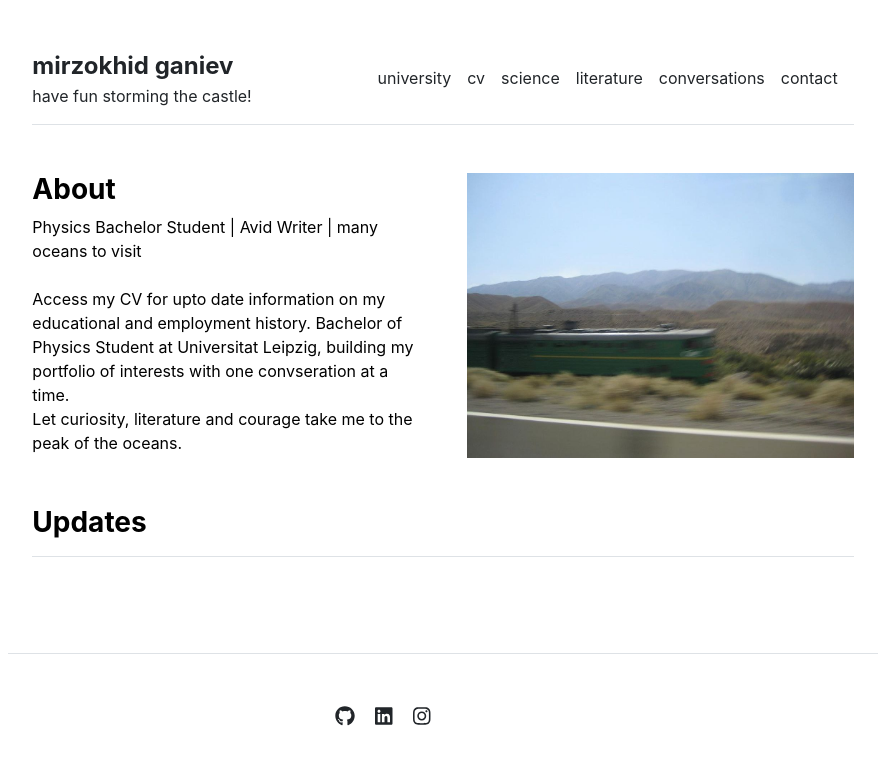
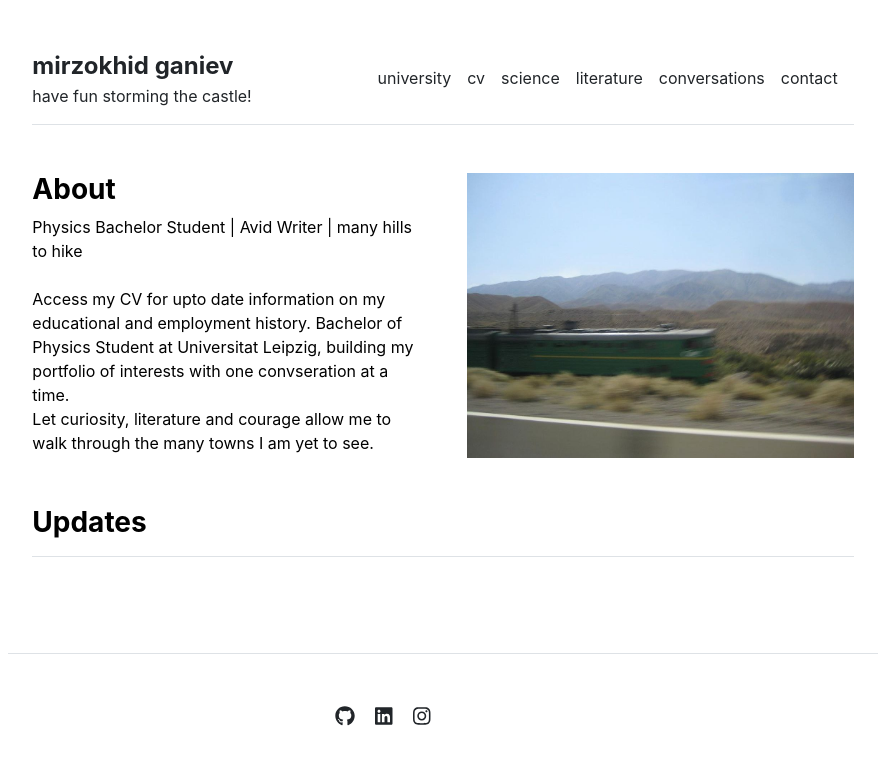
Before and after one commit to Mirzokhid/mirzokhid.github.io, a Jekyll site: the page built from README.md, in a window 1280 px wide. Shown: the top 765 px of the page, without its empty margins (197-1082 px from the left). Built offline with Jekyll 4.4.1, drawn with Linux system fonts in a browser that asks for light colours; our own code applies the rules of GitHub Pages for plain Markdown files.

Commit message:
Update home.html

```diff
--- a/_layouts/home.html
+++ b/_layouts/home.html
@@ -5,8 +5,8 @@ layout: default
 <div class="row g-5 mb-5">
   <div class="col-md-6">
     <h3 class="fw-bold">About</h3>
-    Physics Bachelor Student | Avid Writer | many oceans to visit <br><br>
-    Access my CV for upto date information on my educational and employment history. Bachelor of Physics Student at Universitat Leipzig, building my portfolio of interests with one convseration at a time. <br>Let curiosity, literature and courage take me to the peak of the oceans.
+    Physics Bachelor Student | Avid Writer | many hills to hike <br><br>
+    Access my CV for upto date information on my educational and employment history. Bachelor of Physics Student at Universitat Leipzig, building my portfolio of interests with one convseration at a time. <br>Let curiosity, literature and courage allow me to walk through the many towns I am yet to see.
   </div>
   <div class="col-md-6">
     <img src="{{ site.github.url }}/assets/img/trains_main.jpg" alt="Home" width="100%">
```
